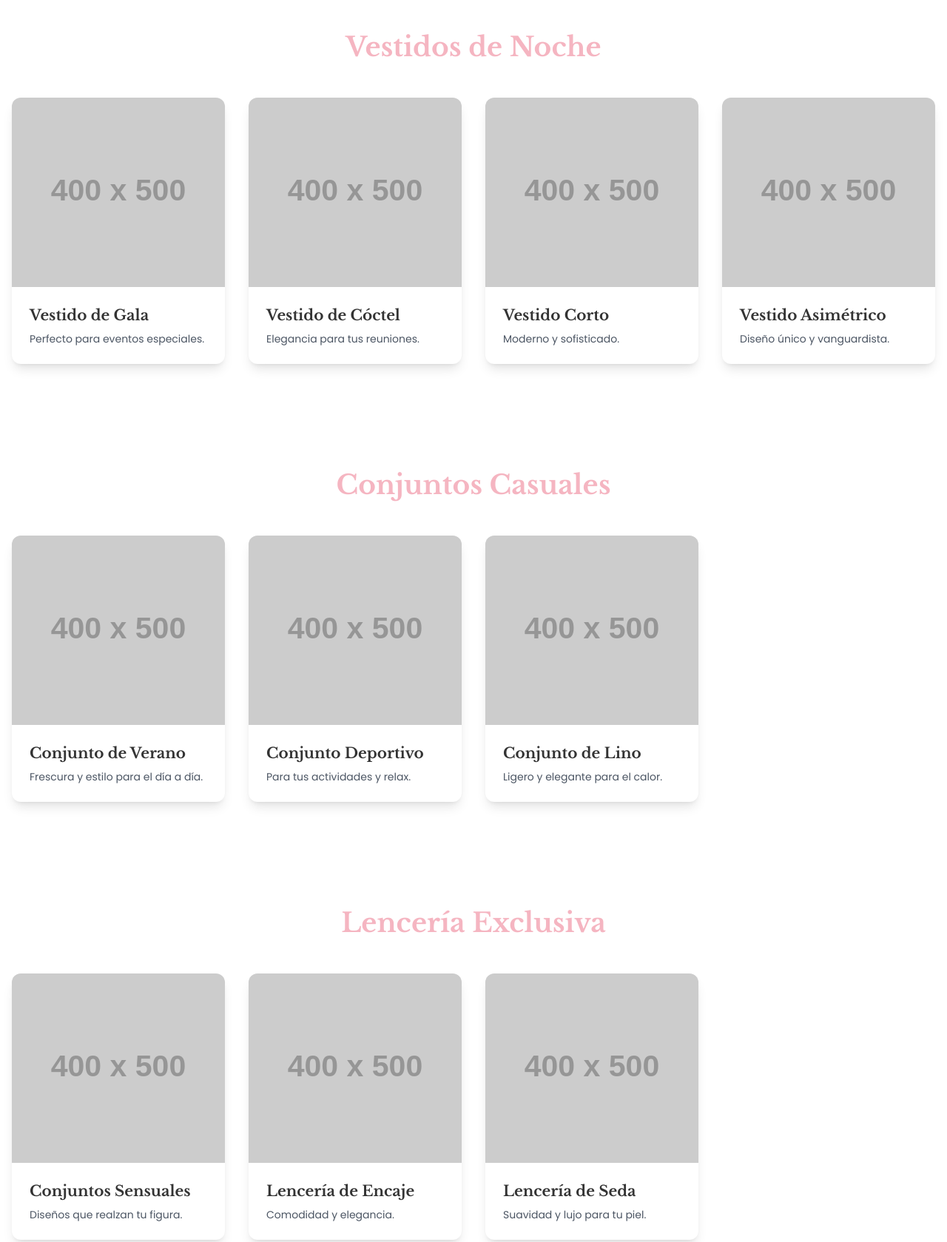
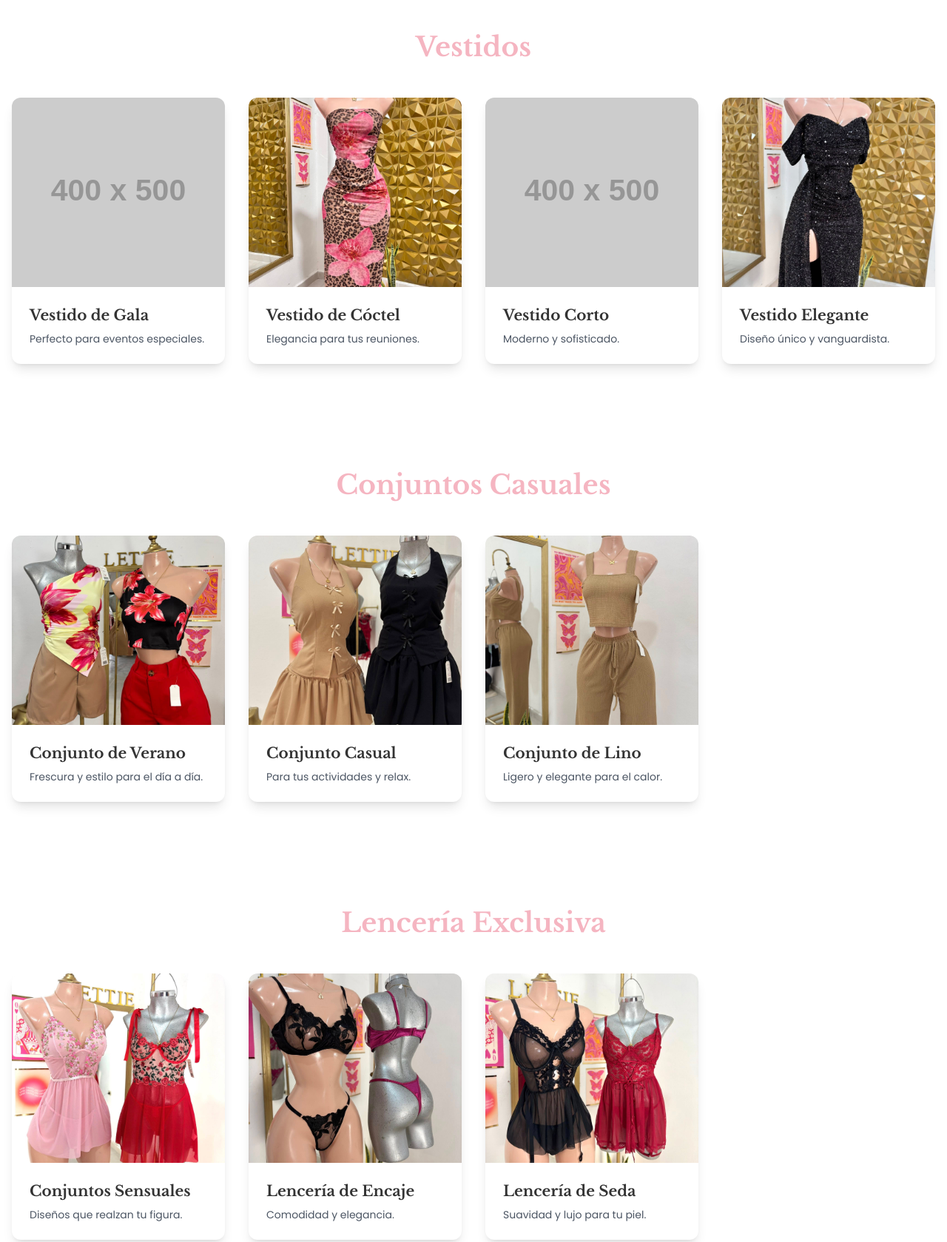
Before and after one commit to Luisoerizo/lettie-shop-lp, a plain HTML site: page index.html in a window 1280 px wide. Shown: the part 820-2499 px from the top of the page at 74% size. Drawn offline with nearby package versions, Linux system fonts and the light colour scheme; placeholder pictures from the web are drawn by us.

Commit message:
feature: added images

```diff
--- a/index.html
+++ b/index.html
@@ -24,7 +24,7 @@
             </div>
             <div class="hidden md:flex space-x-6">
                 <a href="#hero" class="text-gray-600 hover:text-primary-pink transition duration-300">Inicio</a>
-                <a href="#vestidos-noche" class="text-gray-600 hover:text-primary-pink transition duration-300">Productos</a>
+                <a href="#vestidos" class="text-gray-600 hover:text-primary-pink transition duration-300">Productos</a>
                 <a href="#dinamica" class="text-gray-600 hover:text-primary-pink transition duration-300">Dinámica</a>
                 <a href="#testimonios" class="text-gray-600 hover:text-primary-pink transition duration-300">Recomendaciones</a>
                 <a href="#puntos-entrega" class="text-gray-600 hover:text-primary-pink transition duration-300">Puntos de Entrega</a>
@@ -46,7 +46,7 @@
         </div>
         <nav class="flex flex-col items-center space-y-6 text-xl pt-10">
             <a href="#hero" class="text-gray-800 hover:text-primary-pink" onclick="closeMobileMenu()">Inicio</a>
-            <a href="#vestidos-noche" class="text-gray-800 hover:text-primary-pink" onclick="closeMobileMenu()">Productos</a>
+            <a href="#vestidos" class="text-gray-800 hover:text-primary-pink" onclick="closeMobileMenu()">Productos</a>
             <a href="#dinamica" class="text-gray-800 hover:text-primary-pink" onclick="closeMobileMenu()">Dinámica</a>
             <a href="#testimonios" class="text-gray-800 hover:text-primary-pink" onclick="closeMobileMenu()">Recomendaciones</a>
             <a href="#puntos-entrega" class="text-gray-800 hover:text-primary-pink" onclick="closeMobileMenu()">Puntos de Entrega</a>
@@ -57,7 +57,10 @@
     </div>
 
     <section id="hero" class="hero-background relative h-screen flex items-center justify-center text-center px-4 pt-20 md:pt-0 rounded-b-3xl overflow-hidden">
-        <div class="absolute inset-0 bg-black opacity-30"></div>
+        <div class="absolute inset-0">
+            <img src="images/ChatGPT Image 25 may 2025, 08_47_28 p.m..png" alt="Hero background" class="w-full h-full object-cover">
+            <div class="absolute inset-0 bg-black opacity-30"></div>
+        </div>
         <div class="relative z-10 text-white animate-fade-in">
             <h1 class="text-4xl md:text-6xl font-bold leading-tight mb-4 drop-shadow-lg">
                 Descubre tu estilo en Lettie Shop
@@ -71,9 +74,9 @@
         </div>
     </section>
 
-    <section id="vestidos-noche" class="py-16 bg-light-gray px-4 rounded-t-3xl">
+    <section id="vestidos" class="py-16 bg-light-gray px-4 rounded-t-3xl">
         <div class="container mx-auto">
-            <h2 class="text-3xl md:text-4xl font-bold text-center mb-12 text-primary-pink animate-fade-in-1">Vestidos de Noche</h2>
+            <h2 class="text-3xl md:text-4xl font-bold text-center mb-12 text-primary-pink animate-fade-in-1">Vestidos</h2>
             <div class="product-grid-or-carousel">
                 <div class="bg-white rounded-xl shadow-lg overflow-hidden card-shadow animate-fade-in-2">
                     <img src="https://placehold.co/400x500/f5b5c1/ffffff?text=Vestido+Largo" alt="Vestido Largo Elegante" class="w-full h-64 object-cover" loading="lazy">
@@ -83,23 +86,23 @@
                     </div>
                 </div>
                 <div class="bg-white rounded-xl shadow-lg overflow-hidden card-shadow animate-fade-in-3">
-                    <img src="https://placehold.co/400x500/f5b5c1/ffffff?text=Vestido+Coctel" alt="Vestido de Coctel" class="w-full h-64 object-cover" loading="lazy">
+                    <img src="images\495158408_2700844386774765_1690616690167755418_n.jpg" alt="Vestido floral" class="w-full h-64 object-cover" loading="lazy">
                     <div class="p-6">
                         <h3 class="font-bold text-xl mb-2">Vestido de Cóctel</h3>
                         <p class="text-gray-600 text-sm">Elegancia para tus reuniones.</p>
                     </div>
                 </div>
                 <div class="bg-white rounded-xl shadow-lg overflow-hidden card-shadow animate-fade-in-4">
-                    <img src="https://placehold.co/400x500/f5b5c1/ffffff?text=Vestido+Corto" alt="Vestido Corto de Noche" class="w-full h-64 object-cover" loading="lazy">
+                    <img src="https://placehold.co/400x500/f5b5c1/ffffff?text=Vestido+Corto" alt="Vestido Corto" class="w-full h-64 object-cover" loading="lazy">
                     <div class="p-6">
                         <h3 class="font-bold text-xl mb-2">Vestido Corto</h3>
                         <p class="text-gray-600 text-sm">Moderno y sofisticado.</p>
                     </div>
                 </div>
                 <div class="bg-white rounded-xl shadow-lg overflow-hidden card-shadow animate-fade-in-5">
-                    <img src="https://placehold.co/400x500/f5b5c1/ffffff?text=Vestido+Asimetrico" alt="Vestido Asimétrico" class="w-full h-64 object-cover" loading="lazy">
+                    <img src="images\499596715_2700039613521909_2971927259705437992_n.jpg" alt="Vestido Elegante" class="w-full h-64 object-cover" loading="lazy">
                     <div class="p-6">
-                        <h3 class="font-bold text-xl mb-2">Vestido Asimétrico</h3>
+                        <h3 class="font-bold text-xl mb-2">Vestido Elegante</h3>
                         <p class="text-gray-600 text-sm">Diseño único y vanguardista.</p>
                     </div>
                 </div>
@@ -112,21 +115,21 @@
             <h2 class="text-3xl md:text-4xl font-bold text-center mb-12 text-primary-pink animate-fade-in-1">Conjuntos Casuales</h2>
             <div class="product-grid-or-carousel">
                 <div class="bg-white rounded-xl shadow-lg overflow-hidden card-shadow animate-fade-in-2">
-                    <img src="https://placehold.co/400x500/f5b5c1/ffffff?text=Conjunto+Comodo" alt="Conjunto Cómodo Casual" class="w-full h-64 object-cover" loading="lazy">
+                    <img src="images\496949381_2693326300859907_3608037864956134520_n.jpg" alt="Conjunto Cómodo Casual" class="w-full h-64 object-cover" loading="lazy">
                     <div class="p-6">
                         <h3 class="font-bold text-xl mb-2">Conjunto de Verano</h3>
                         <p class="text-gray-600 text-sm">Frescura y estilo para el día a día.</p>
                     </div>
                 </div>
                 <div class="bg-white rounded-xl shadow-lg overflow-hidden card-shadow animate-fade-in-3">
-                    <img src="https://placehold.co/400x500/f5b5c1/ffffff?text=Conjunto+Deportivo" alt="Conjunto Deportivo Casual" class="w-full h-64 object-cover" loading="lazy">
+                    <img src="images\499786248_2700844403441430_8369050773172715384_n.jpg" alt="Conjunto Casual" class="w-full h-64 object-cover" loading="lazy">
                     <div class="p-6">
-                        <h3 class="font-bold text-xl mb-2">Conjunto Deportivo</h3>
+                        <h3 class="font-bold text-xl mb-2">Conjunto Casual</h3>
                         <p class="text-gray-600 text-sm">Para tus actividades y relax.</p>
                     </div>
                 </div>
                  <div class="bg-white rounded-xl shadow-lg overflow-hidden card-shadow animate-fade-in-4">
-                    <img src="https://placehold.co/400x500/f5b5c1/ffffff?text=Conjunto+Lino" alt="Conjunto de Lino" class="w-full h-64 object-cover" loading="lazy">
+                    <img src="images\499487811_2700845230108014_7653488230697721837_n.jpg" alt="Conjunto de Lino" class="w-full h-64 object-cover" loading="lazy">
                     <div class="p-6">
                         <h3 class="font-bold text-xl mb-2">Conjunto de Lino</h3>
                         <p class="text-gray-600 text-sm">Ligero y elegante para el calor.</p>
@@ -141,21 +144,21 @@
             <h2 class="text-3xl md:text-4xl font-bold text-center mb-12 text-primary-pink animate-fade-in-1">Lencería Exclusiva</h2>
             <div class="product-grid-or-carousel">
                 <div class="bg-white rounded-xl shadow-lg overflow-hidden card-shadow animate-fade-in-2">
-                    <img src="https://placehold.co/400x500/f5b5c1/ffffff?text=Lenceria+Sexy" alt="Lencería Sexy" class="w-full h-64 object-cover" loading="lazy">
+                    <img src="images\493669128_2694259304099940_304188605447800788_n.jpg" alt="Lencería Sexy" class="w-full h-64 object-cover" loading="lazy">
                     <div class="p-6">
                         <h3 class="font-bold text-xl mb-2">Conjuntos Sensuales</h3>
                         <p class="text-gray-600 text-sm">Diseños que realzan tu figura.</p>
                     </div>
                 </div>
                 <div class="bg-white rounded-xl shadow-lg overflow-hidden card-shadow animate-fade-in-3">
-                    <img src="https://placehold.co/400x500/f5b5c1/ffffff?text=Lenceria+Comoda" alt="Lencería Cómoda" class="w-full h-64 object-cover" loading="lazy">
+                    <img src="images\494580203_2694259564099914_2333192738905579070_n.jpg" alt="Lencería Cómoda" class="w-full h-64 object-cover" loading="lazy">
                     <div class="p-6">
                         <h3 class="font-bold text-xl mb-2">Lencería de Encaje</h3>
                         <p class="text-gray-600 text-sm">Comodidad y elegancia.</p>
                     </div>
                 </div>
                  <div class="bg-white rounded-xl shadow-lg overflow-hidden card-shadow animate-fade-in-4">
-                    <img src="https://placehold.co/400x500/f5b5c1/ffffff?text=Lenceria+Seda" alt="Lencería de Seda" class="w-full h-64 object-cover" loading="lazy">
+                    <img src="images\497674367_2694259857433218_2774687907741880796_n.jpg" alt="Lencería de Seda" class="w-full h-64 object-cover" loading="lazy">
                     <div class="p-6">
                         <h3 class="font-bold text-xl mb-2">Lencería de Seda</h3>
                         <p class="text-gray-600 text-sm">Suavidad y lujo para tu piel.</p>
```
Also changed, not shown: images/493669128_2694259304099940_304188605447800788_n.jpg (added), images/494580203_2694259564099914_2333192738905579070_n.jpg (added), images/495158408_2700844386774765_1690616690167755418_n.jpg (added), images/496949381_2693326300859907_3608037864956134520_n.jpg (added), images/497674367_2694259857433218_2774687907741880796_n.jpg (added), images/499487811_2700845230108014_7653488230697721837_n.jpg (added), images/499596715_2700039613521909_2971927259705437992_n.jpg (added), images/499786248_2700844403441430_8369050773172715384_n.jpg (added), images/499874860_2700844886774715_2255188019980034672_n.jpg (added), images/500197067_2700855263440344_4341905745707578523_n.jpg (added), images/501058709_2700855183440352_485891872541758987_n.jpg (added), 1 other file.
